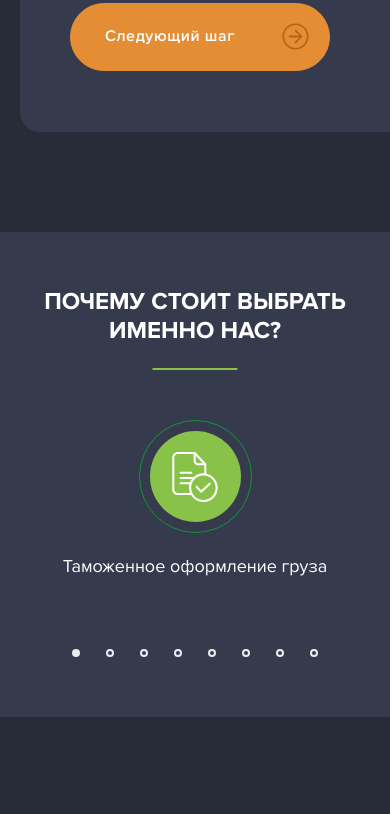
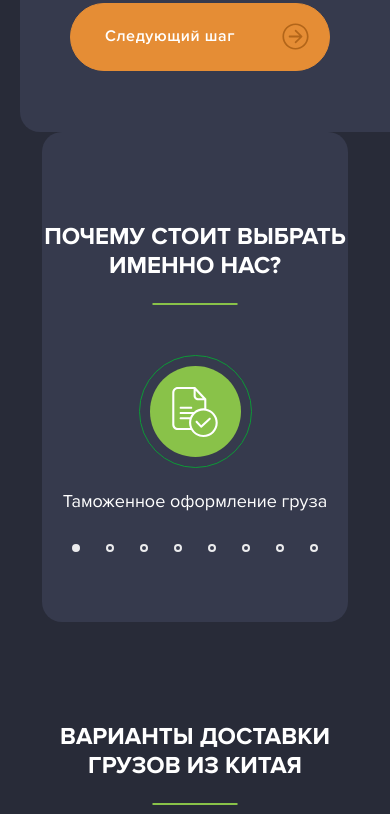
Before and after one commit to OlenaBoiko9/dev-MasterTao, a website: page dev/index.html in a window 390 px wide. Shown: the part 1559-2373 px from the top of the page. Drawn offline with nearby package versions, Linux system fonts and the light colour scheme; files that its build step writes are made by us from their sources; files whose address does not match are found by name.

Commit message:
feat: calculation advantages delivery pixel perfect

```diff
--- a/dev/sass/advantages.scss
+++ b/dev/sass/advantages.scss
@@ -1,11 +1,16 @@
 .advantages {
     @include default-bg;
+    margin-bottom: 100px;
+    padding-top: 90px;
+    padding-bottom: 70px;
+
     .row {
         row-gap: 48px;
     }
 }
 .advantage {
     text-align: center;
+
 }
 
 .icon-box {
--- a/dev/sass/calculation.scss
+++ b/dev/sass/calculation.scss
@@ -1,5 +1,6 @@
 .calculation {
     @extend .charter;
+
 }
 .calculation-row {
     display: flex;
--- a/dev/sass/delivery.scss
+++ b/dev/sass/delivery.scss
@@ -5,6 +5,7 @@
     border-radius: 20px;
     text-align: center;
     overflow: hidden;
+    margin-bottom: 100px;
     > .img-box {
         height: 229px;
         margin: 0 -20px 27px;
--- a/dev/sass/first-screen.scss
+++ b/dev/sass/first-screen.scss
@@ -1,6 +1,7 @@
 .first-screen {
     @extend .charter;
     position: relative;
+    margin-bottom: 100px;
 }
 .banner {
     .slick-slide {
--- a/dev/sass/global.scss
+++ b/dev/sass/global.scss
@@ -300,7 +300,7 @@ ul.slick-dots {
         margin-top: 0;
         margin-left: auto;
         margin-right: auto;
-        margin-bottom: 100px;
+        // margin-bottom: 100px;
         max-width: 1920px;
 
     &.container-fluid {
--- a/dev/sass/media/_media_max_width1024.scss
+++ b/dev/sass/media/_media_max_width1024.scss
@@ -90,15 +90,6 @@
         margin-bottom: 35px;
     }
     .calculation-decoration  {
-
         display: none;
     }
-    .advantages {
-        @include default-bg-mobile;
-    }
-
-    .advantage-description {
-        margin-bottom: 48px;
-    }
-
 }
```
Also changed, not shown: dev/sass/media/_media_min_width1025.scss (line endings or trailing spaces), dev/templates/calculation-form.html (line endings or trailing spaces).
